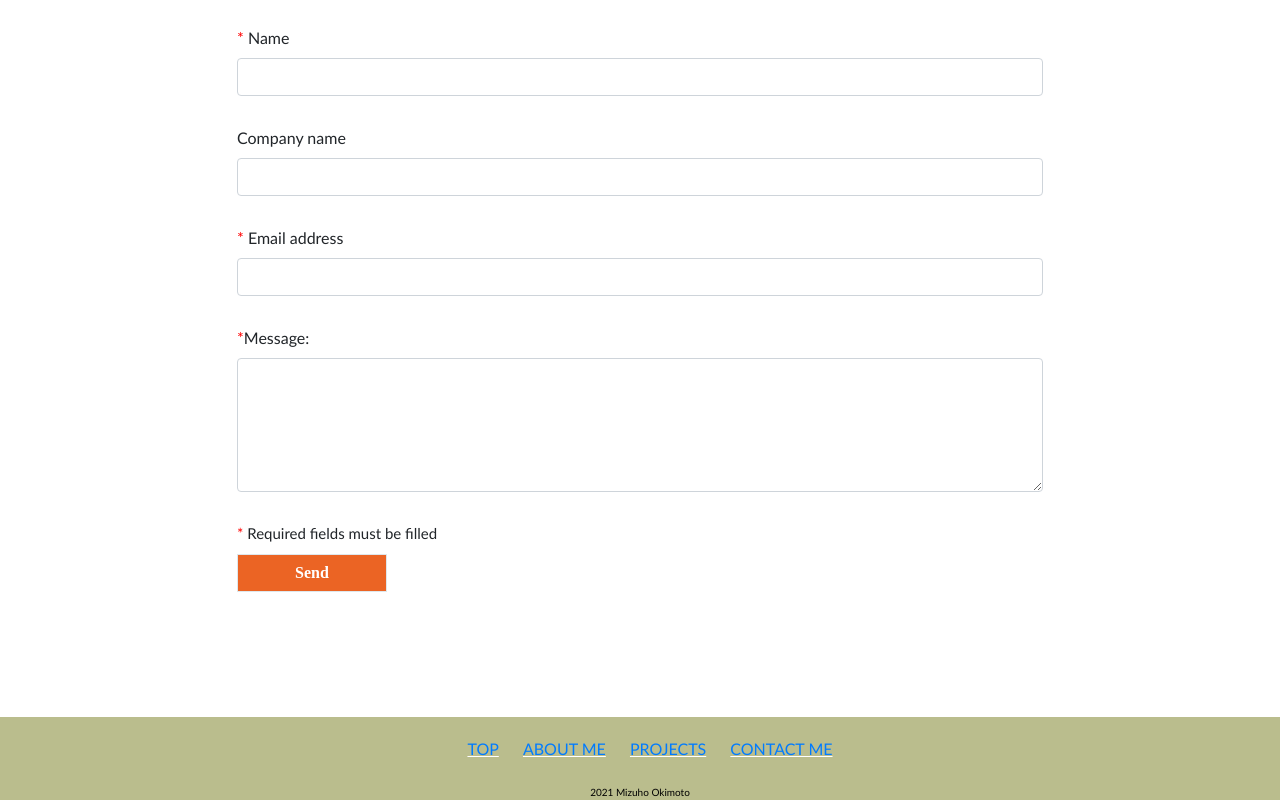
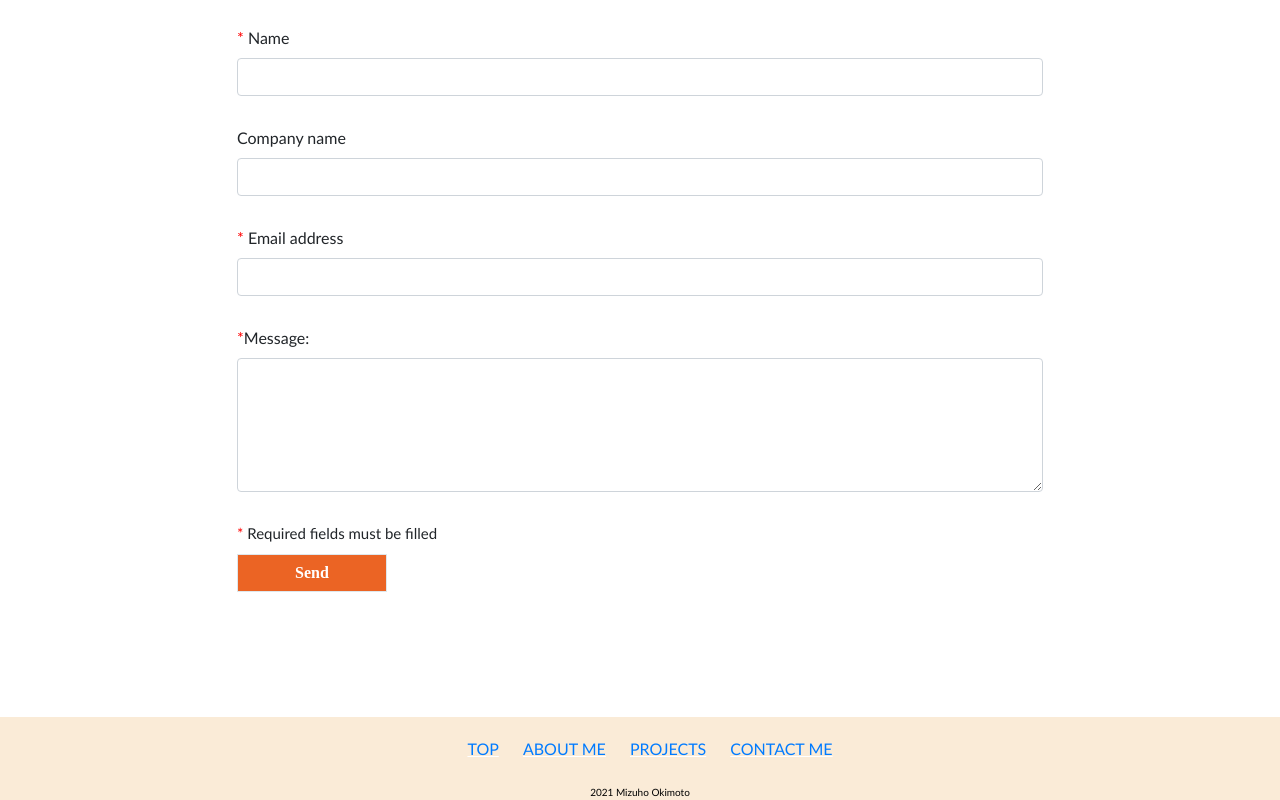
Before and after one commit to MizuhoOkimoto/Mizuho_Portfolio, a website: page index.html in a window 1280 px wide. Shown: the part 3498-4298 px from the top of the page. Drawn offline with nearby package versions, Linux system fonts and the light colour scheme.

Commit message:
Changed footer background color

```diff
--- a/src/css/stylesheet.css
+++ b/src/css/stylesheet.css
@@ -397,7 +397,7 @@ footer {
   /* padding: 10px 50px 10px 90px;*/
   /* float: left; */
   /* position: absolute; */
-  background-color: #babd8d;
+  background-color: antiquewhite;
   color: black;
   height: auto;
   width: 100%;
```
